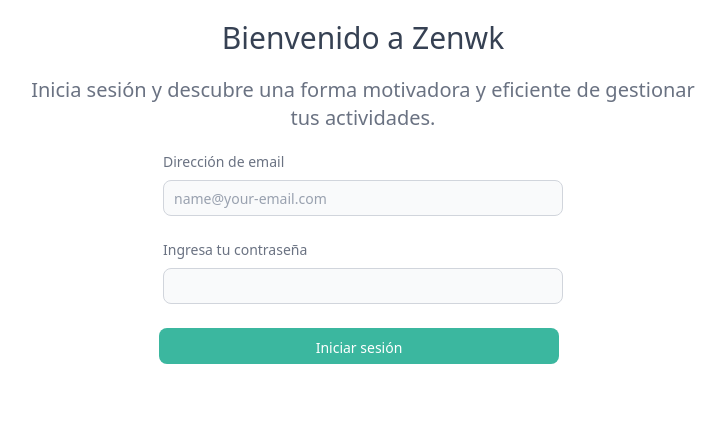
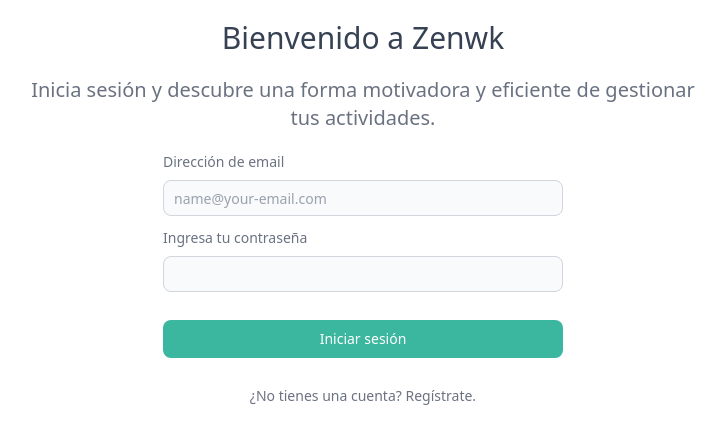
Before and after one commit to ZenWkZen/zenwk-frontend, a Next.js app: page /login in a window 1280 px wide. Shown: the top 444 px of the page, without its empty margins (277-1003 px from the left). Built offline with nearby package versions, Linux system fonts and the light colour scheme.

Commit message:
21-07-2025: Login - V1.2
Se estabilizan los estilos del page login y sus componentes. Se configura prettier.

```diff
--- a/package.json
+++ b/package.json
@@ -21,6 +21,8 @@
     "@types/qs": "^6.14.0",
     "@types/react": "^19",
     "@types/react-dom": "^19",
+    "prettier": "^3.6.2",
+    "prettier-plugin-tailwindcss": "^0.6.14",
     "tailwindcss": "^4",
     "typescript": "^5"
   }
--- a/src/app/(modules)/(auth)/(pages)/login/page.tsx
+++ b/src/app/(modules)/(auth)/(pages)/login/page.tsx
@@ -23,6 +23,7 @@
  * @returns
  */
 const Login = () => {
+    const [resetPassword, setResetPassword] = useState(false);
     const { requiredEmail, requiredPassword, patternEmail, minLength } =
         formValidate();
     const [loading, setLoding] = useState(false);
@@ -39,6 +40,7 @@
      *
      */
     const onSubmit = handleSubmit(async (data) => {
+        setResetPassword(false);
         const path = "/auth/login";
         const loginJson = { username: data.email, password: data.password };
 
@@ -56,9 +58,12 @@
                 case "FUNC_SEC_006":
                     return setError("email", { message: errors.message });
                 case "FUNC_SEC_017":
+                    setResetPassword(true);
                     return setError("password", { message: errors.message });
                 default:
-          return setError("root", { message: (error as Error).message });
+                    return setError("root", {
+                        message: (error as Error).message,
+                    });
             }
         }
     });
@@ -67,7 +72,8 @@
         <>
             <Title title="Bienvenido a Zenwk" />
             <SubTitle text="Inicia sesión y descubre una forma motivadora y eficiente de gestionar tus actividades." />
-      <form onSubmit={onSubmit} className="flex flex-col items-center ">
+            <div className="grid justify-items-center px-2">
+                <form onSubmit={onSubmit}>
                     <FormInput
                         type="root"
                         label="Dirección de email"
@@ -83,18 +89,31 @@
 
                     <FormInput
                         type="password"
-          {...register("password", { required: requiredPassword, minLength })}
+                        {...register("password", {
+                            required: requiredPassword,
+                            minLength,
+                        })}
                         label="Ingresa tu contraseña"
                         isError={Boolean(errors.password || errors.root)}
                     >
                         <FormError error={errors.password} />
+
+                        {resetPassword && (
+                            <div className="mt-3 text-center">
+                                <Label text="¿Olvidaste tu contraseña? Restablécela aquí. " />
+                            </div>
+                        )}
                     </FormInput>
                     {loading ? (
                         <ButtonLoading />
                     ) : (
                         <Button type="submit" text="Iniciar sesión" />
                     )}
+                    <div className="mt-7 text-center">
+                        <Label text="¿No tienes una cuenta? Regístrate." />
+                    </div>
                 </form>
+            </div>
         </>
     );
 };
--- a/src/app/(modules)/(auth)/components/Button.tsx
+++ b/src/app/(modules)/(auth)/components/Button.tsx
@@ -4,11 +4,11 @@
 }
 
 const Button = ({ text, type }: Props) => (
-  <div className="mb-6">
+    <div className="mt-7 mb-3">
         <button
             type={type}
             //className="w-full md:w-[400px] text-white bg-blue-700 hover:bg-blue-800 focus:ring-4 focus:ring-blue-300 font-medium rounded-lg text-sm px-5 py-2.5 me-2 mb-2 dark:bg-blue-600 dark:hover:bg-blue-700 focus:outline-none dark:focus:ring-blue-800"
-      className="h-9 w-full md:w-[400px] align-middle text-white bg-[#3BB79F] hover:bg-[#32A18C] focus:ring-4 focus:ring-[#6ADBC5] font-medium rounded-lg text-sm px-5 py-2.5 me-2 mb-2 dark:bg-[#339989] dark:hover:bg-[#2E887B] focus:outline-none dark:focus:ring-[#5CC6B2]"
+            className="mb-2 block h-9.5 w-full rounded-lg bg-[#3BB79F] px-5 text-center align-middle text-sm font-medium text-white hover:bg-[#32A18C] focus:ring-4 focus:ring-[#6ADBC5] focus:outline-none sm:w-[400px] dark:bg-[#339989] dark:hover:bg-[#2E887B] dark:focus:ring-[#5CC6B2]"
         >
             {text}
         </button>
--- a/src/app/(modules)/(auth)/components/FormError.tsx
+++ b/src/app/(modules)/(auth)/components/FormError.tsx
@@ -10,7 +10,7 @@
     return (
         <>
             {typeof errorMessage === "string" && (
-        <p className="mt-2 text-sm text-red-600 dark:text-red-500">
+                <p className="mt-1 h-9 w-[90%] text-sm text-red-600 sm:w-[400px] dark:text-red-500">
                     <span className="font-stretch-normal">{errorMessage}</span>
                 </p>
             )}
--- a/src/app/(modules)/(auth)/components/FormInput.tsx
+++ b/src/app/(modules)/(auth)/components/FormInput.tsx
@@ -20,13 +20,13 @@
     } = props;
 
     return (
-    <div className="mb-6">
+        <div className="mb-3">
             <Label text={label} />
             <input
-        className={`h-9 w-full md:w-[400px]  placeholder:text-gray-400 ${
+                className={`block h-9 w-full rounded-lg border p-2.5 placeholder:text-gray-400 sm:w-[400px] ${
                     isError
-            ? "bg-red-50 border border-red-500 text-red-900 placeholder-red-700 text-sm rounded-lg focus:ring-red-500 dark:bg-gray-700 focus:border-red-500 block w-full p-2.5 dark:text-red-500 dark:placeholder-red-500 dark:border-red-500"
-            : "text-gray-900 bg-gray-50 border border-gray-300  text-sm rounded-lg focus:ring-blue-500 focus:border-blue-500 block w-full p-2.5 dark:bg-gray-700 dark:border-gray-600 dark:placeholder-gray-400 dark:text-white dark:focus:ring-blue-500 dark:focus:border-blue-500"
+                        ? "border-red-500 bg-red-50 text-sm text-red-900 placeholder-red-700 focus:border-red-500 focus:ring-red-500 dark:border-red-500 dark:bg-gray-700 dark:text-red-500 dark:placeholder-red-500"
+                        : "border-gray-300 bg-gray-50 text-sm text-gray-900 focus:border-blue-500 focus:ring-blue-500 dark:border-gray-600 dark:bg-gray-700 dark:text-white dark:placeholder-gray-400 dark:focus:border-blue-500 dark:focus:ring-blue-500"
                 }`}
                 type={type}
                 placeholder={placeholder}
--- a/src/app/(modules)/(auth)/components/Label.tsx
+++ b/src/app/(modules)/(auth)/components/Label.tsx
@@ -1,10 +1,7 @@
 const Label = ({ text }: { text: string }) => {
     return (
         <>
-      <label
-        className="block mb-2 text-sm font-medium  dark:ttext-gray-700
-          text-gray-500"
-      >
+            <label className="mb-2 block text-sm font-medium text-gray-500 sm:w-[400px] dark:text-gray-700">
                 {text}
             </label>
         </>
--- a/src/app/(modules)/(auth)/components/SubTitlle.tsx
+++ b/src/app/(modules)/(auth)/components/SubTitlle.tsx
@@ -1,5 +1,5 @@
 interface Props {
-  text: string;
+    text: string;
 }
 
 /**
@@ -8,11 +8,11 @@
  * @returns
  */
 const SubTitle = ({ text }: Props) => {
-  return (
-    <h3 className="text-center my-5 text-xl font-medium text-gray-500">
-      {text}
-    </h3>
-  );
+    return (
+        <h3 className="my-5 text-center text-xl font-medium text-gray-500">
+            {text}
+        </h3>
+    );
 };
 
 export default SubTitle;
--- a/src/app/(modules)/(auth)/components/Title.tsx
+++ b/src/app/(modules)/(auth)/components/Title.tsx
@@ -1,16 +1,14 @@
-import React from "react";
-
 interface Props {
-  title: string;
+    title: string;
 }
 
 /**
- * @abstract Componente a nivel de paginas que los titulos de sección.
+ * @abstract Componente general para los titulos.
  * @param title
  * @returns
  */
 const Title = ({ title }: Props) => {
-  return <h1 className="text-center my-5 text-3xl text-gray-700">{title}</h1>;
+    return <h1 className="my-5 text-center text-3xl text-gray-700">{title}</h1>;
 };
 
 export default Title;
```
Also changed, not shown: src/app/utils/formValidate.js (indentation only), 2 other files (tests, documents, lock files or other folders). Lines whose indentation alone changed are shown as unchanged.
